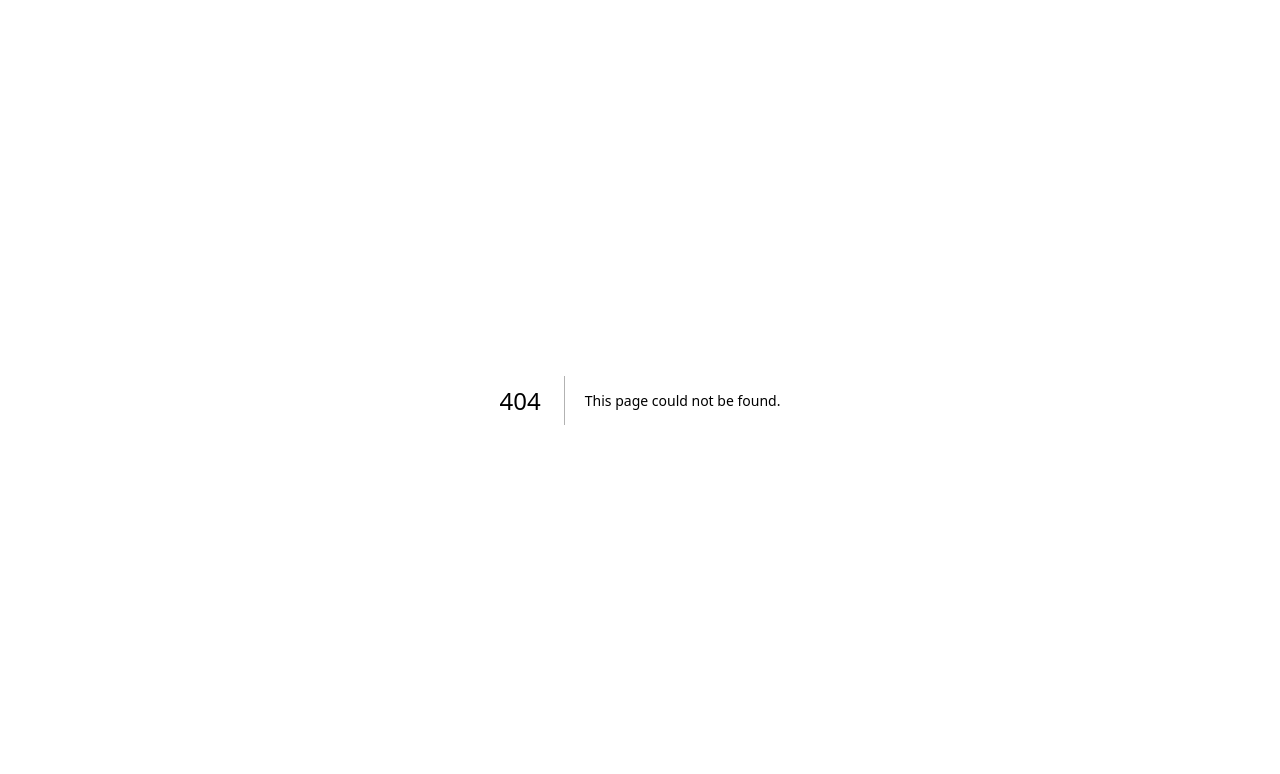
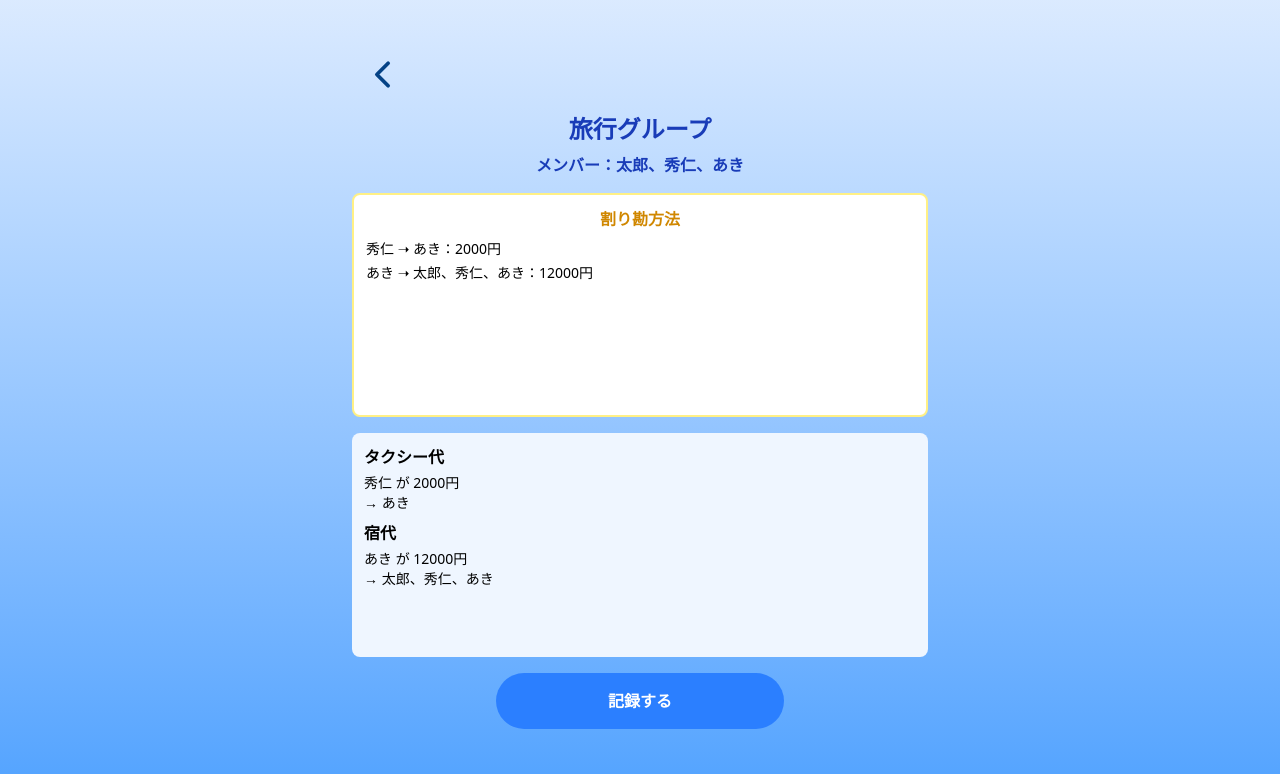
Before and after one commit to Hideto6/separate_check_w, a Next.js app: page /group in a window 1280 px wide. Before the commit this address had no page. Shown: the top 774 px of the page. Built offline with nearby package versions, Linux system fonts and the light colour scheme.

Commit message:
ルーティング処理完了

```diff
--- /dev/null
+++ b/src/app/add_payment/page.tsx
@@ -0,0 +1,85 @@
+"use client";
+import { useRouter } from "next/navigation";
+import { useState } from "react";
+
+const members = ["太郎", "秀仁", "あき"];
+
+export default function AddPaymentPage() {
+  const router = useRouter();
+  const [desc, setDesc] = useState("");
+  const [payer, setPayer] = useState(members[0]);
+  const [amount, setAmount] = useState("");
+  const [beneficiaries, setBeneficiaries] = useState<string[]>([]);
+
+  const toggleBeneficiary = (name: string) => {
+    setBeneficiaries((prev) =>
+      prev.includes(name) ? prev.filter((b) => b !== name) : [...prev, name]
+    );
+  };
+
+  const handleSubmit = () => {
+    router.back();
+  };
+
+  return (
+    <div className="min-h-screen flex flex-col items-center bg-blue-50 p-6">
+      <div className="w-full max-w-xl">
+        <input
+          type="text"
+          placeholder="例: タクシー代"
+          value={desc}
+          onChange={(e) => setDesc(e.target.value)}
+          className="bg-white rounded-lg p-3 mb-4 w-full border"
+        />
+        <div className="text-lg font-semibold mb-2">の立て替え</div>
+
+        <div className="text-lg font-semibold mb-2">立て替える人</div>
+        <select
+          value={payer}
+          onChange={(e) => setPayer(e.target.value)}
+          className="bg-white rounded-lg mb-4 p-3 w-full border"
+        >
+          {members.map((m) => (
+            <option value={m} key={m}>
+              {m}
+            </option>
+          ))}
+        </select>
+
+        <input
+          type="number"
+          placeholder="例: 12000"
+          value={amount}
+          onChange={(e) => setAmount(e.target.value)}
+          className="bg-white rounded-lg p-3 mb-2 w-full border"
+        />
+        <div className="text-lg font-semibold mb-4">円</div>
+
+        <div className="text-lg font-semibold mb-2">立て替えられる人</div>
+        <div className="flex flex-row flex-wrap gap-2 mb-6">
+          {members.map((name) => (
+            <button
+              type="button"
+              key={name}
+              onClick={() => toggleBeneficiary(name)}
+              className={`p-3 rounded-full font-semibold border ${
+                beneficiaries.includes(name)
+                  ? "bg-blue-500 text-white"
+                  : "bg-white text-gray-700"
+              }`}
+            >
+              {name}
+            </button>
+          ))}
+        </div>
+
+        <button
+          onClick={handleSubmit}
+          className="bg-blue-500 p-4 rounded-full text-white font-bold text-lg w-full"
+        >
+          追加
+        </button>
+      </div>
+    </div>
+  );
+}
--- /dev/null
+++ b/src/app/group/page.tsx
@@ -0,0 +1,79 @@
+"use client";
+import { useRouter } from "next/navigation";
+
+const groupName = "旅行グループ";
+const parsedMembers = ["太郎", "秀仁", "あき"];
+const records = [
+  {
+    id: "1",
+    title: "タクシー代",
+    payer: "秀仁",
+    amount: 2000,
+    for: ["あき"],
+  },
+  {
+    id: "2",
+    title: "宿代",
+    payer: "あき",
+    amount: 12000,
+    for: ["太郎", "秀仁", "あき"],
+  },
+];
+
+export default function GroupPage() {
+  const router = useRouter();
+
+  return (
+    <div className="min-h-screen flex flex-col items-center bg-gradient-to-b from-blue-100 to-blue-400 p-6">
+      <div className="w-full max-w-xl">
+        <button
+          className="mt-5 mb-2 text-blue-900 hover:bg-blue-100 rounded-full p-2"
+          onClick={() => router.back()}
+          aria-label="戻る"
+        >
+          <svg width={45} height={45} fill="none" viewBox="0 0 48 48">
+            <path d="M30 36L18 24L30 12" stroke="#044286" strokeWidth="4" strokeLinecap="round" strokeLinejoin="round"/>
+          </svg>
+        </button>
+        <div className="flex flex-col items-center mb-2">
+          <h2 className="text-2xl font-bold text-blue-800 mb-2">{groupName}</h2>
+          <div className="mb-2 font-bold text-blue-800">
+            メンバー：{parsedMembers.join("、")}
+          </div>
+        </div>
+
+        <div className="flex flex-col items-center bg-white w-full h-56 border-2 border-yellow-200 p-3 rounded-lg mb-4 overflow-y-auto">
+          <div className="font-bold text-yellow-600 mb-2 text-base">
+            割り勘方法
+          </div>
+          <div className="w-full">
+            {records.map((r) => (
+              <div key={r.id} className="text-sm mb-1">
+                {r.payer} ➝ {r.for.join("、")}：{r.amount}円
+              </div>
+            ))}
+          </div>
+        </div>
+
+        <div className="flex flex-col items-center w-full h-56 bg-blue-50 p-3 rounded-lg mb-4 overflow-y-auto">
+          <div className="w-full">
+            {records.map((r) => (
+              <div key={r.id} className="mb-2">
+                <div className="font-bold text-base mb-1">{r.title}</div>
+                <div className="text-sm">{r.payer} が {r.amount}円</div>
+                <div className="text-sm">→ {r.for.join("、")}</div>
+              </div>
+            ))}
+          </div>
+        </div>
+
+        <button
+          className="bg-blue-500 p-4 rounded-full text-white font-bold text-base w-1/2 mx-auto block mt-4 mb-4"
+          onClick={() => router.push("/add_payment")}
+        >
+          記録する
+        </button>
+      </div>
+    </div>
+  );
+}
--- a/src/app/page.tsx
+++ b/src/app/page.tsx
@@ -1,10 +1,12 @@
 "use client";
 import { useState } from "react";
+import { useRouter } from "next/navigation";
 
 export default function Home() {
   const [groupName, setGroupName] = useState("");
   const [memberName, setMemberName] = useState("");
   const [members, setMembers] = useState<string[]>([]);
+  const router = useRouter();
 
   const addMember = () => {
     if (memberName.trim() && !members.includes(memberName)) {
@@ -15,8 +17,10 @@ export default function Home() {
 
   const createGroup = () => {
     if (groupName && members.length > 1) {
-      // ここでルーティングや状態管理を実装
-      alert("グループ作成: " + groupName + "\nメンバー: " + members.join(", "));
+      // ページ遷移
+      router.push("/group");
+    } else {
+      alert("グループ名と2人以上のメンバーを入力してください");
     }
   };
 
```
